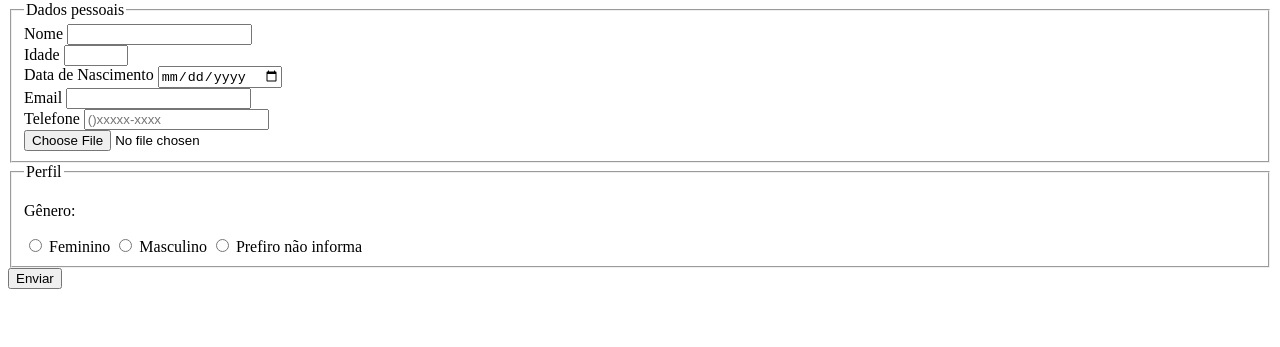
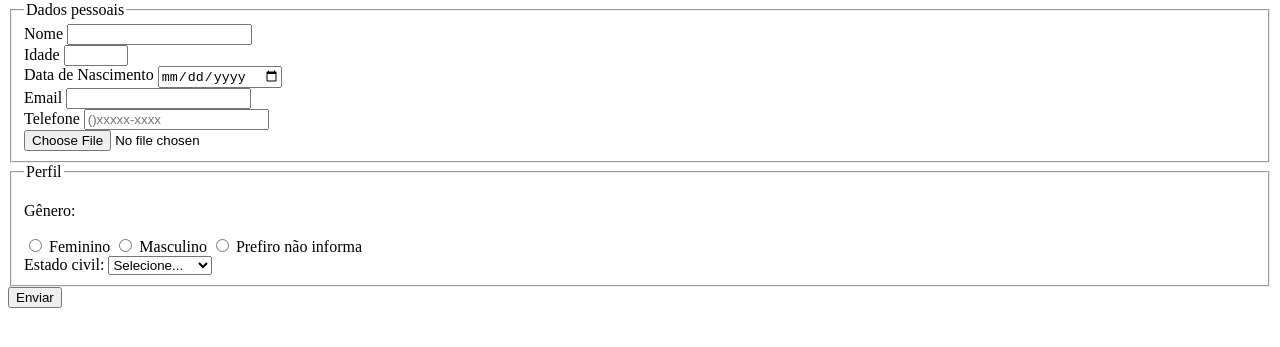
Before and after one commit to Jardel187/forms, a plain HTML site: page forms-main/index.html in a window 1280 px wide. Shown: the part 79-426 px from the top of the page. Drawn offline with Linux system fonts and the light colour scheme.

Commit message:
opçoes de estados civil

```diff
--- a/forms-main/index.html
+++ b/forms-main/index.html
@@ -47,6 +47,18 @@
                 <input type="radio" name="userGender" id="userGender" value="notInformed">
                 <label for="userGender">Prefiro não informa</label>
 
+                <br>
+
+                <label for="maritialStatus">Estado civil:</label>
+                <select name="maritialStatus" id="maritialStatus">
+                    <option value="notInformed">Selecione...</option>
+                    <option value="Casado">Casado</option>
+                    <option value="solteiro">solteiro</option>
+                    <option value="divorciado">divorciado</option>
+                    <option value="viuvo">viuvo</option>
+                    <option value="uniao">União eatável</option>
+                </select>
+
             </fieldset>
                 <button type="submit">Enviar</button>
             </form>
```
